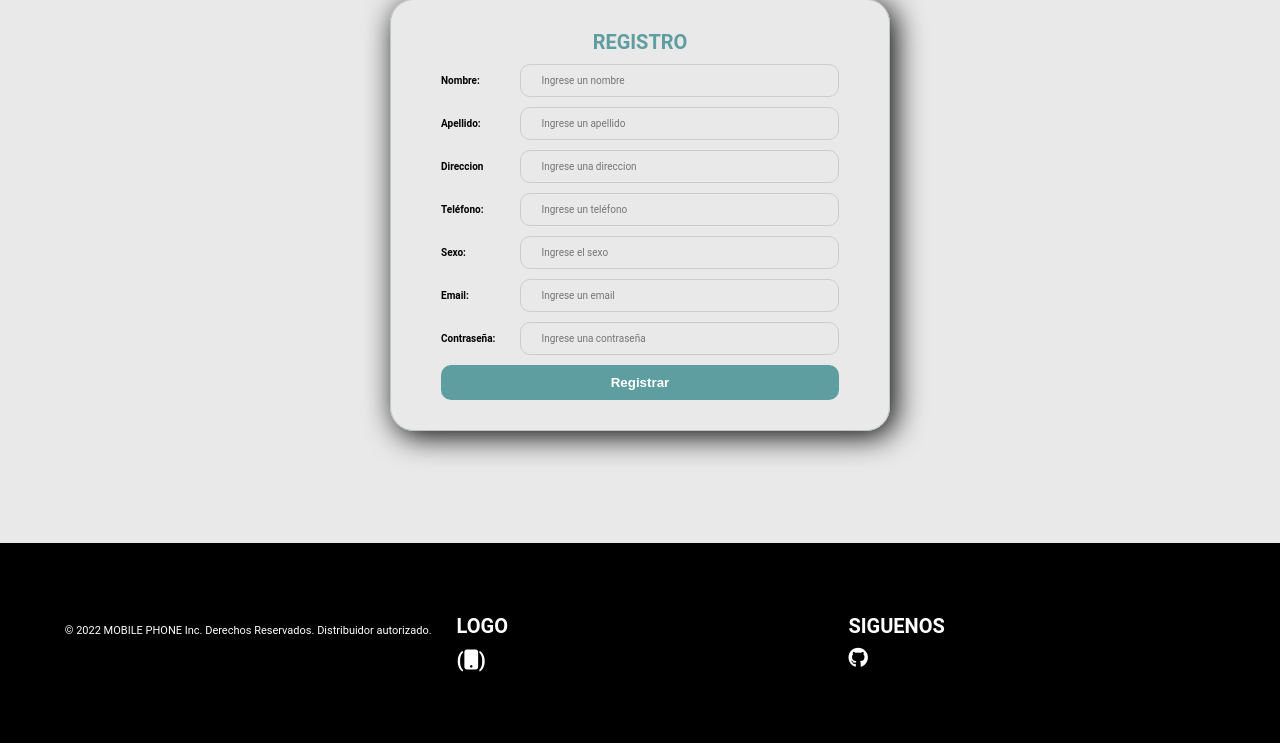
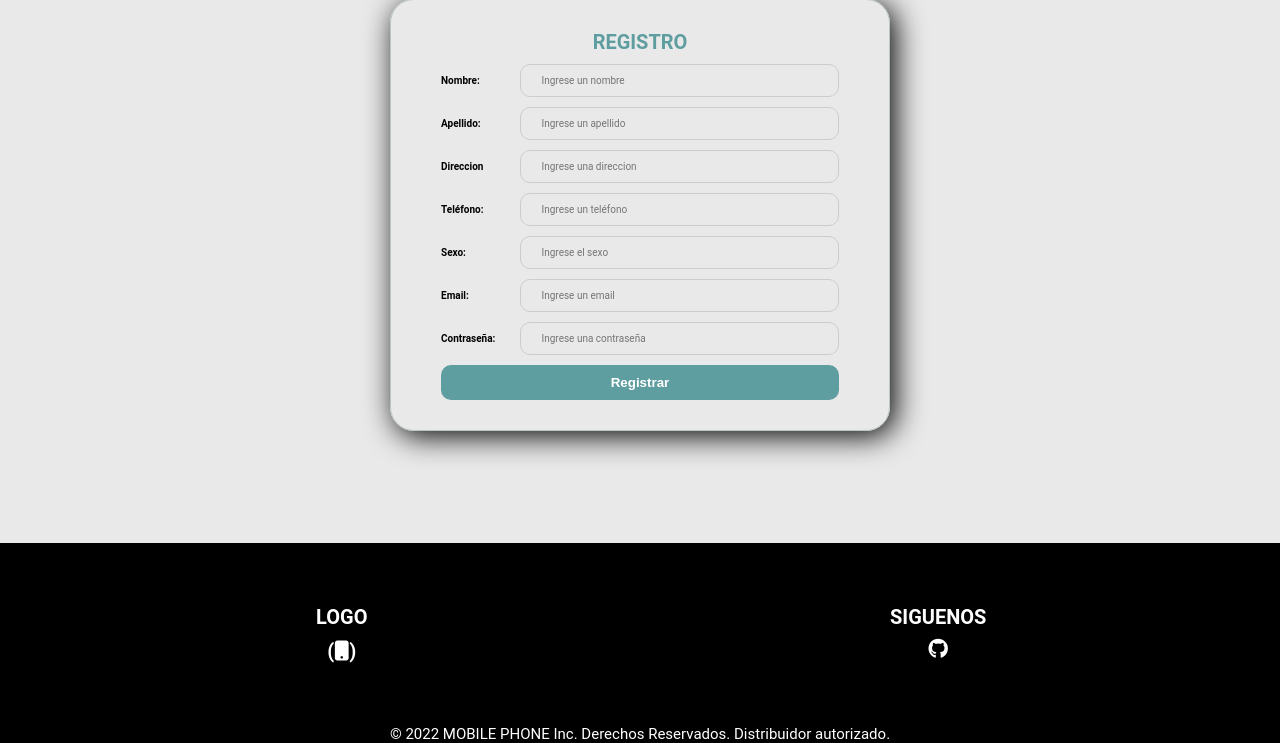
Before and after one commit to xFlameLiq/HTTP, a PHP site: page /register.html in a window 1280 px wide. Shown: the part 227-970 px from the top of the page. Run offline with PHP 8.4, Linux system fonts and the light colour scheme; some libraries are stand-ins or nearby versions.

Commit message:
Modificaciones pequeñas para documentacion bases de datos

```diff
--- a/css/footer.css
+++ b/css/footer.css
@@ -4,8 +4,7 @@
     height: 20rem;
     background-color: black;
     display: flex;
-    position: relative;
-    bottom: 0;
+    flex-direction: column;
 }
 
 .footer-general {
@@ -13,8 +12,8 @@
     background-color: black;
     margin: auto;
     display: grid;
-    grid-template-columns: repeat(3,1fr);
-    grid-gap: 2.5rem;
+    grid-template-columns: repeat(2,1fr);
+    grid-column-gap: 50rem;
 }
 
 .footer-about {
@@ -23,6 +22,7 @@
 }
 
 .footer h4 {
+    text-align: center;
     margin-bottom: 1rem;
     font-size: 2rem;
     color: #fff;
@@ -37,15 +37,19 @@
     font-size: 2rem;
     color: #fff;
 }
+.icon, .logo {
+    display: block;
+    text-align: center;
+}
 
 .footer .footer-general .footer-about p {
     font-size: 1.1rem;
 }
+.author-container {
+    margin: 0rem auto;
+}
 
-
-
-
-@media screen and (max-width:900px) {
+@media screen and (max-width:800px) {
     .footer .footer-general {
         width: 100%;
         grid-template-columns: repeat(1,1fr);
@@ -64,4 +68,9 @@
     .footer .footer-media {
         text-align: center;
     }
+
+    .footer .author-container {
+        display: flex;
+        background-color: black;
+    }
 }
--- a/css/form.css
+++ b/css/form.css
@@ -48,7 +48,8 @@ h1 {
 /* MODIFICO UNICAMENTE EL FORM DEL UPDATE DE PRODUCTOS ARREGLAR EL FOOTER*/
 
 .form-update-productos {
-    margin: 14.9rem auto 6rem;
+    margin: 11.9rem auto 6rem;
+    background-color: red !important;
 }
 
 .form>div  {
--- a/css/updateForm.css
+++ b/css/updateForm.css
@@ -42,7 +42,7 @@ h1 {
 /* MODIFICO UNICAMENTE EL FORM DEL UPDATE DE PRODUCTOS ARREGLAR EL FOOTER*/
 
 .form-update-productos {
-    margin: 14.9rem auto 6rem;
+    margin: 9.8rem auto 6rem;
 }
 
 .form>div  {
--- a/register.html
+++ b/register.html
@@ -82,12 +82,8 @@
 
   <footer class="footer">
     <div class="footer-general">
-      <div class="footer-about">
-        <h4></h4>
-        <p>© 2022 MOBILE PHONE Inc. Derechos Reservados. Distribuidor autorizado.</p>
-        <!--<p>Empresa dedicada a la venta de dispositivos moviles para que cualquier persona pueda adquirir un nuevo telefono que se adapte a las necesidades de cada uno.
-        </p> -->
-    </div>
+            <!--<p>Empresa dedicada a la venta de dispositivos moviles para que cualquier persona pueda adquirir un nuevo telefono que se adapte a las necesidades de cada uno.
+            </p> -->
         <div class="footer-logo">
             <h4>LOGO</h4>
             <a href="#" class="logo">(<i class="fa-solid fa-mobile-button"></i>)</a>
@@ -101,6 +97,10 @@
             </ul>
         </div>
     </div>
+    <div class="author-container">
+        <p class="author">© 2022 MOBILE PHONE Inc. Derechos Reservados. Distribuidor autorizado.</p>
+    </div>
+
   </footer>
   <script>
 
```
Also changed, not shown: actualizarProducto.php (+4 -4 lines), css/style.css (+16 -3 lines), editarProducto.php (+5 -4 lines), index.php (+4 -4 lines), login.html (+4 -4 lines), panelAdministrador.html (+4 -4 lines), productos.html (+4 -4 lines), registrarProducto.html (+6 -6 lines), php/logout.php (line endings or trailing spaces).
